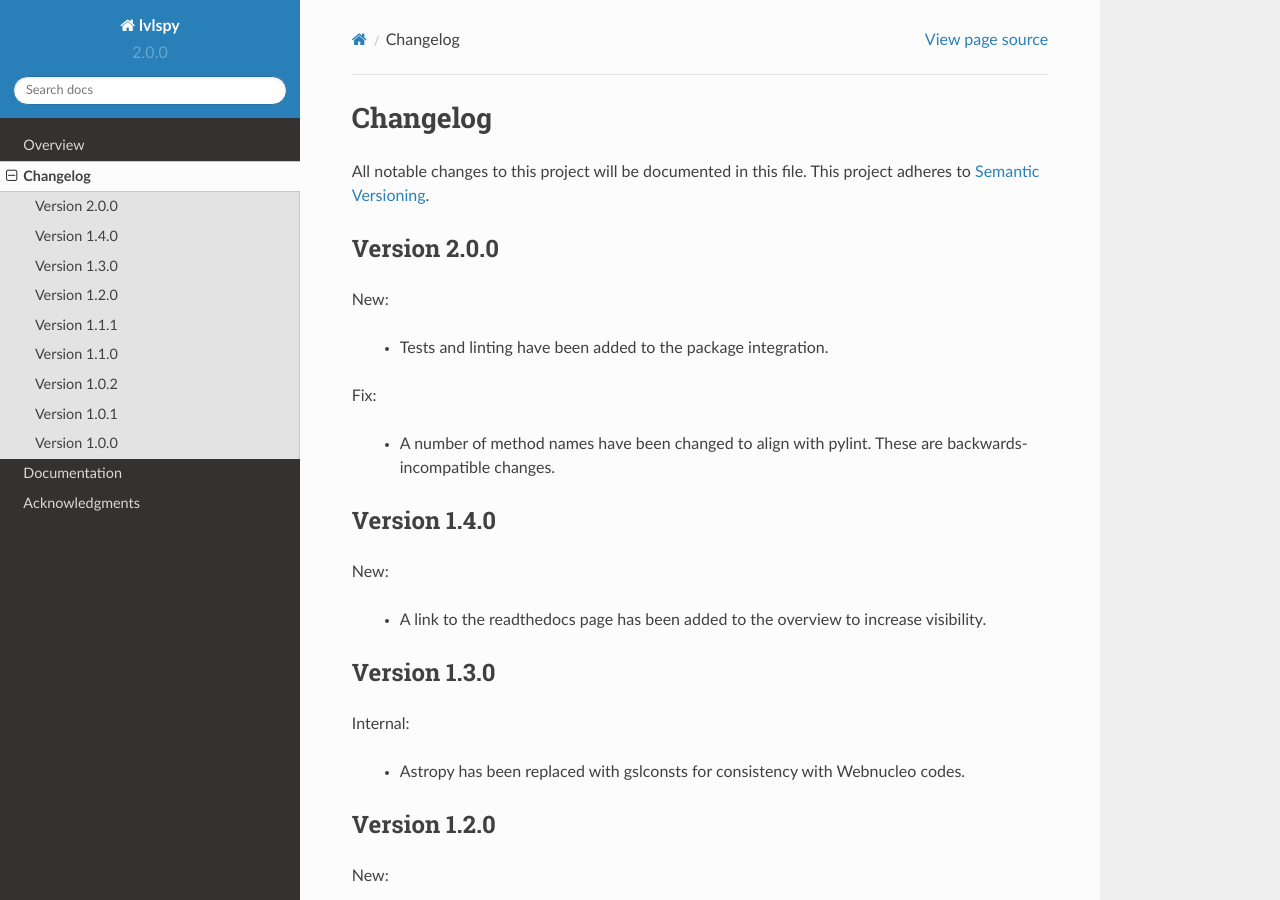
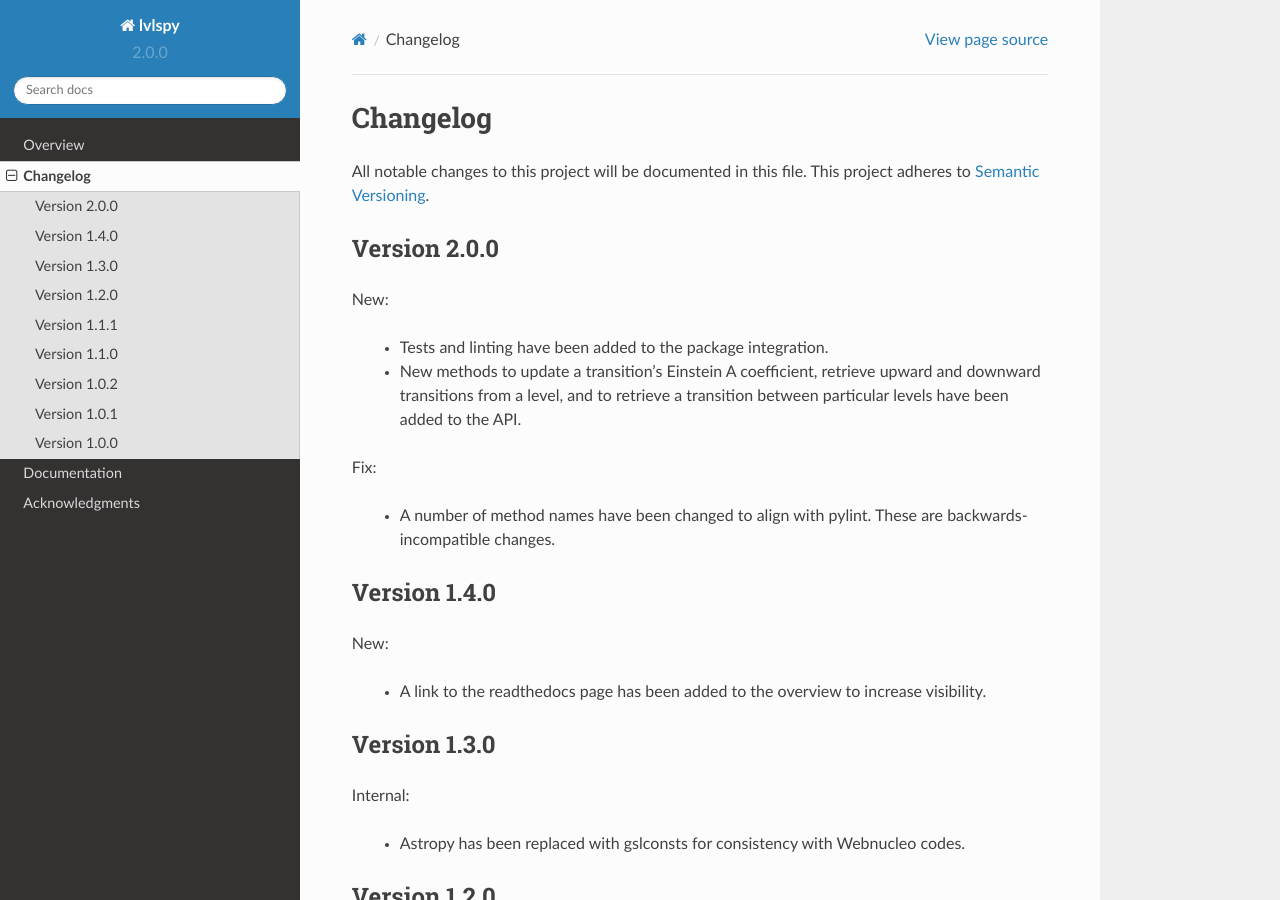
Before and after one commit to jaadt7/lvlspy, a Sphinx documentation site: the page built from doc/source/changelog.rst, in a window 1280 px wide and 900 px high. Built offline with Sphinx 7.4.7 and the Read the Docs theme 2.0.0, drawn with Linux system fonts in a browser that asks for light colours.

Commit message:
Update changelog.

```diff
--- a/doc/source/changelog.rst
+++ b/doc/source/changelog.rst
@@ -10,6 +10,9 @@ Version 2.0.0
 New:
 
   * Tests and linting have been added to the package integration.
+  * New methods to update a transition's Einstein A coefficient, retrieve
+    upward and downward transitions from a level, and to retrieve a transition
+    between particular levels have been added to the API.
 
 Fix:
 
```
